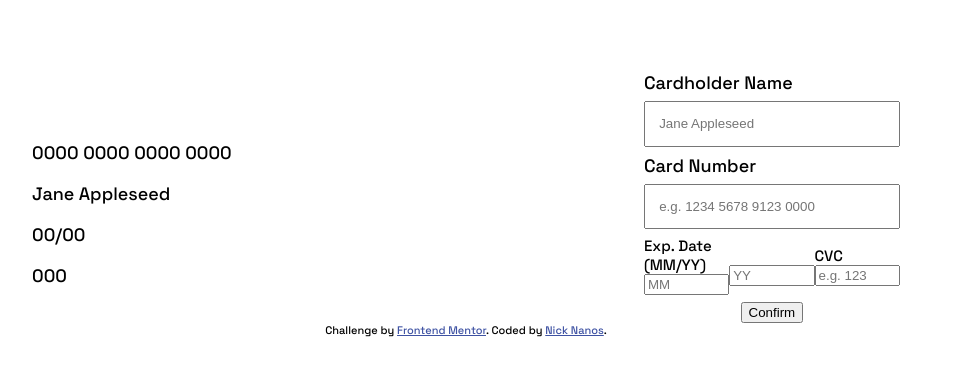
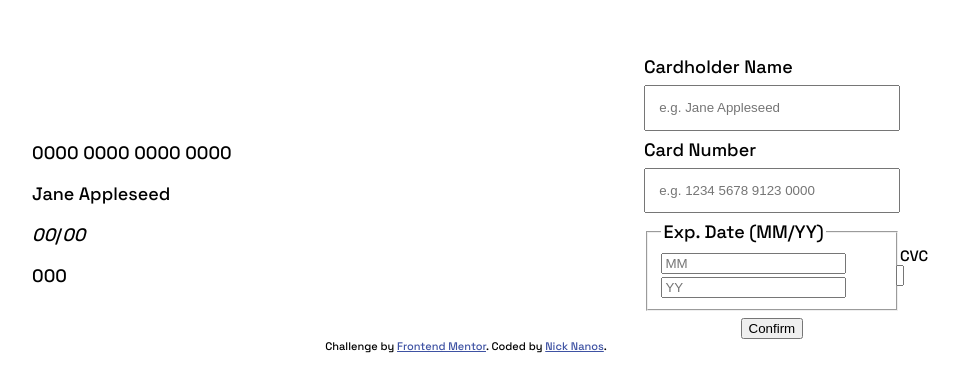
Before and after one commit to nicknanos/interactive-card-form, a website: page index.html in a window 1280 px wide. Shown: the part 196-588 px from the top of the page, without its empty margins (174-1133 px from the left). Drawn offline with Linux system fonts and the light colour scheme.

Commit message:
Update layout

```diff
--- a/index.html
+++ b/index.html
@@ -6,7 +6,7 @@
 
   <link rel="icon" type="image/png" sizes="32x32" href="./images/favicon-32x32.png">
   <link rel="stylesheet" href="style.css">
-  <script src="main.js" defer></script>
+  <script src="index.js" defer></script>
   <title>Frontend Mentor | Interactive card details form</title>
 </head>
 <body>
@@ -18,28 +18,27 @@
           <div class="number">0000 0000 0000 0000</div>
           <div class="rest-info">
             <p class="name">Jane Appleseed</p>
-            <p class="date">00/00</p>
+            <p class="date">
+                <i class="month">00</i>/<i class="year">00</i>
+            </p>
           </div>
         </div>
       </div>
       <div class="card-back">
-        <p class="csv">000</p>
+        <p class="cvc">000</p>
       </div>
     </div>
     <form action="#">
       <label for="name">Cardholder Name</label>
-      <input type="text" name="name" id="name" placeholder="Jane Appleseed" minlength="2" required>
+      <input type="text" name="name" id="name" placeholder="e.g. Jane Appleseed" minlength="2" required>
       <label for="card">Card Number</label>
-      <input type="text" name="card" id="card" placeholder="e.g. 1234 5678 9123 0000" pattern="\d" minlength="12" maxlength="19" required>
+      <input type="text" name="card" id="number" placeholder="e.g. 1234 5678 9123 0000" pattern="\d" minlength="12" maxlength="19" required>
       <div class="date-cvc">
-        <div class="label-container">
-          <label for="date">Exp. Date (MM/YY)</label>
-          <input type="num" name="date" id="month" placeholder="MM" min="1" max="12" required>
-        </div>
-        <div class="label-container">
-          <label for="year">&nbsp;</label>
-          <input type="num" name="year" id="year" placeholder="YY" min="2015" max="2030" required>
-        </div>
+        <fieldset>
+          <legend>Exp. Date (MM/YY)</legend>
+            <input type="num" name="date" id="month" placeholder="MM" min="1" max="12" required>
+            <input type="num" name="year" id="year" placeholder="YY" min="2015" max="2030" required>
+        </fieldset>
         <div class="label-container">
           <label for="cvc">CVC</label>
           <input type="text" name="cvc" id="cvc" placeholder="e.g. 123" pattern="\d" minlength="3" max="3" required>
```
